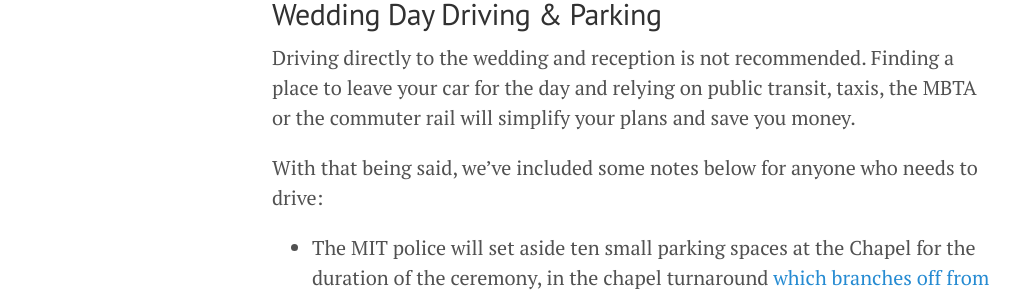
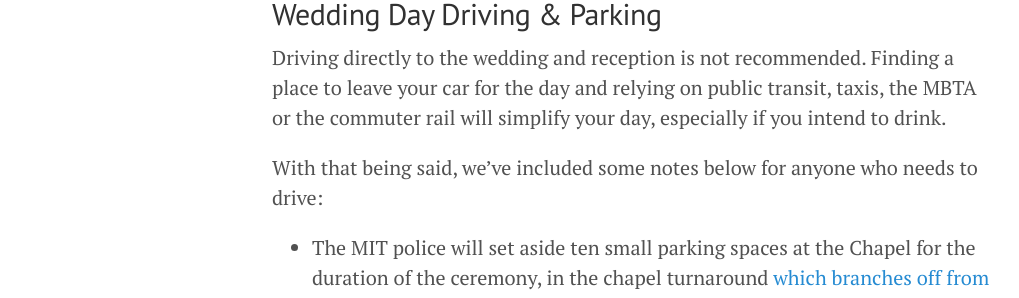
Before and after one commit to JoshBradshaw/andreajosh.github.io, a Jekyll site: the page built from _posts/2023-12-30-overview.md, in a window 1280 px wide and 900 px high, scrolled down 3169 px. Shown: the part 216-514 px from the top of the window, without its empty margins (8-1027 px from the left). Built offline with Jekyll 4.4.1, drawn with Linux system fonts in a browser that asks for light colours.

Commit message:
Update 2023-12-30-overview.md

```diff
--- a/_posts/2023-12-30-overview.md
+++ b/_posts/2023-12-30-overview.md
@@ -70,7 +70,7 @@ On the day of the wedding we suggest that guests arrive on foot, by [Boston Publ
 
 ## Wedding Day Driving & Parking
 
-Driving directly to the wedding and reception is not recommended. Finding a place to leave your car for the day and relying on public transit, taxis, the MBTA or the commuter rail will simplify your plans and save you money.
+Driving directly to the wedding and reception is not recommended. Finding a place to leave your car for the day and relying on public transit, taxis, the MBTA or the commuter rail will simplify your day, especially if you intend to drink.
 
 With that being said, we've included some notes below for anyone who needs to drive:
 
```
